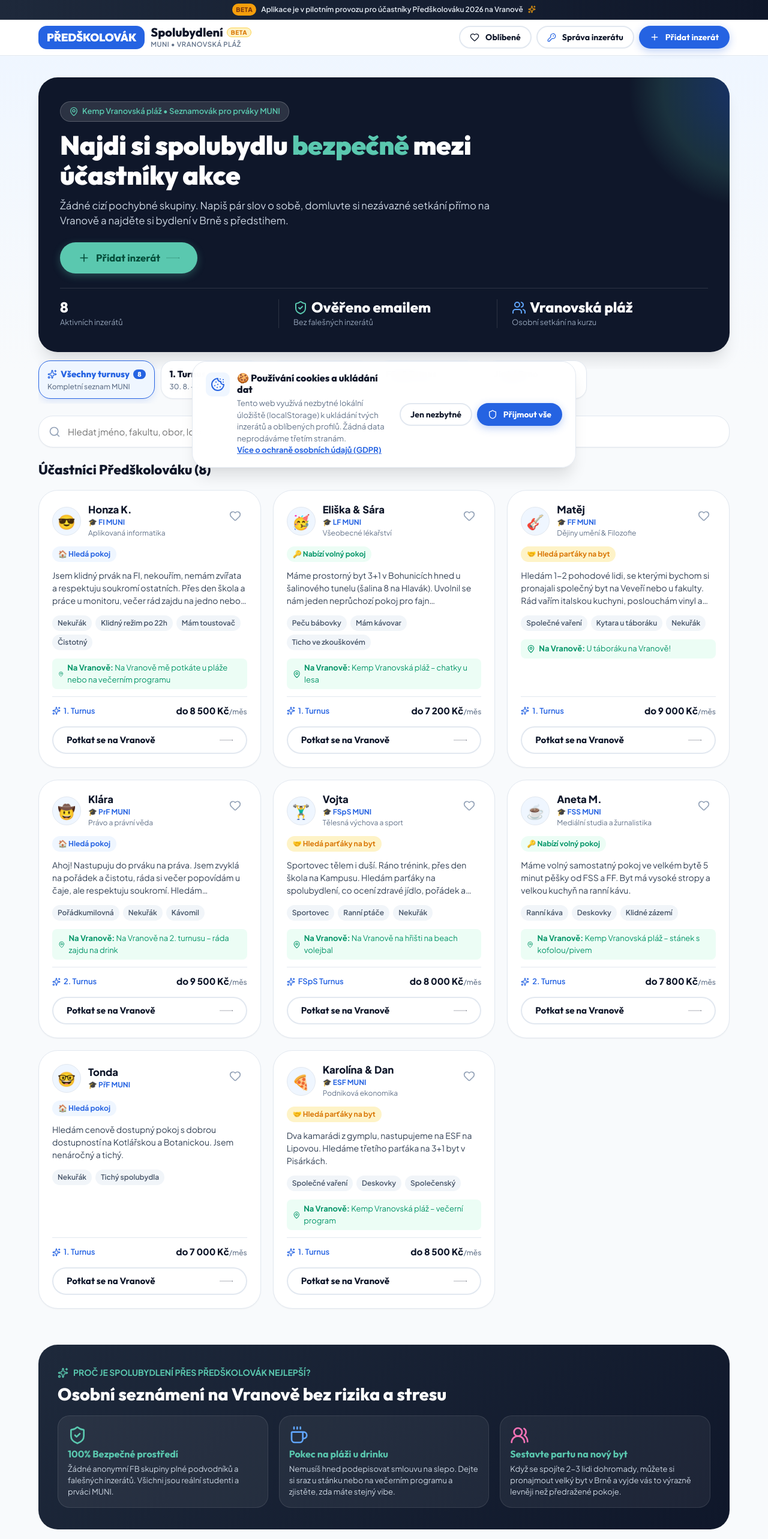
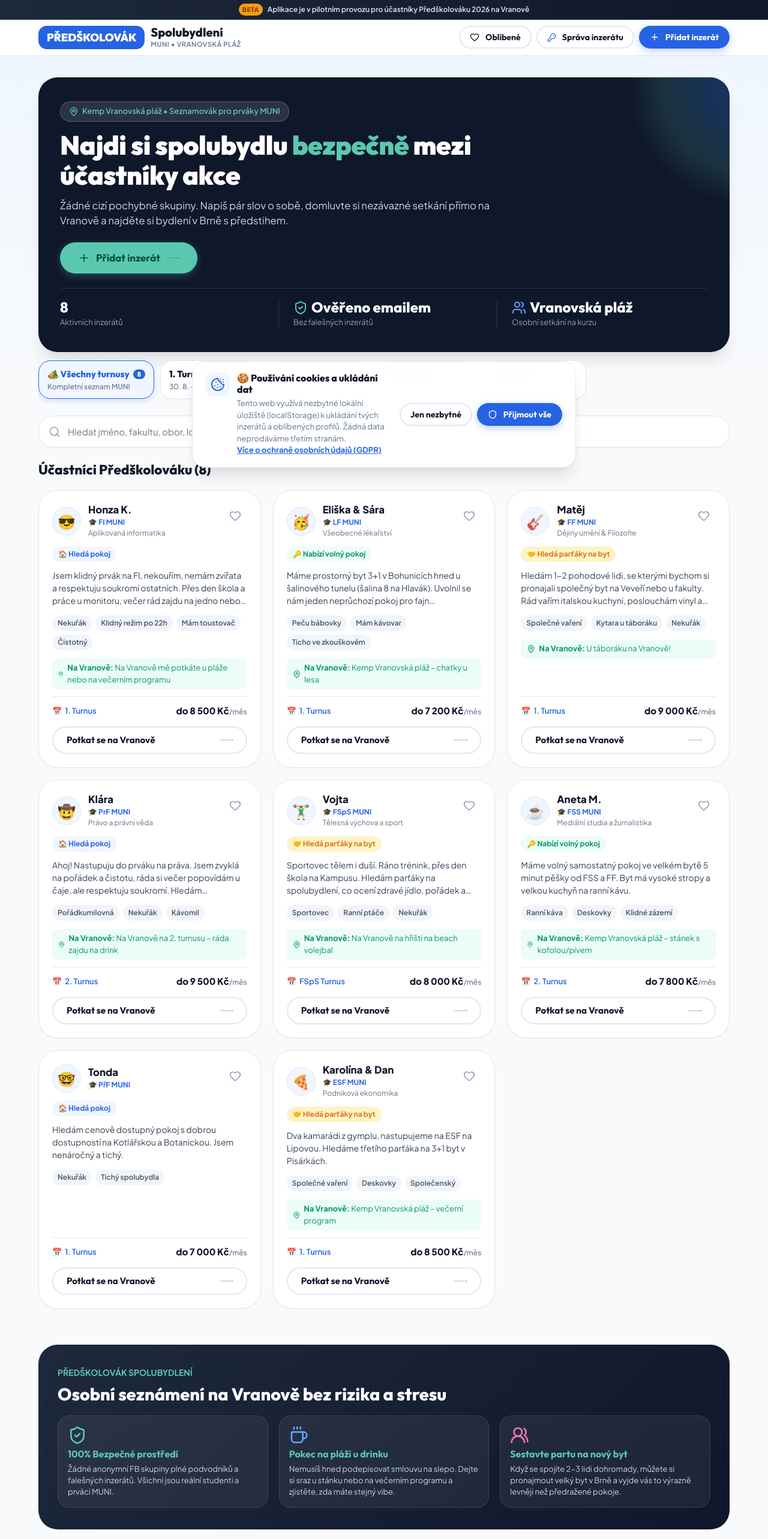
Before and after one commit to hona20/predskolovak-spolubydleni, a React (Vite) app: page / in a window 1280 px wide. Shown: the top 2566 px of the page at 60% size. Built offline with nearby package versions, Linux system fonts and the light colour scheme.

Commit message:
fix: remove duplicate BETA badge, remove Sparkles icons, fix email label, add support email, set favicon

```diff
--- a/src/components/AdSuccessModal.tsx
+++ b/src/components/AdSuccessModal.tsx
@@ -1,5 +1,5 @@
 import React, { useState } from 'react';
-import { Camera, Copy, Check, ShieldCheck, X, Sparkles } from 'lucide-react';
+import { Camera, Copy, Check, ShieldCheck, X } from 'lucide-react';
 
 interface AdSuccessModalProps {
   code: string;
@@ -55,7 +55,7 @@ export const AdSuccessModal: React.FC<AdSuccessModalProps> = ({ code, onClose })
               margin: '0 auto 12px',
             }}
           >
-            <Sparkles size={32} color="#5AC8AF" />
+            <span style={{ fontSize: '2rem' }}>🎉</span>
           </div>
 
           <h2 style={{ fontSize: '1.5rem', fontWeight: 900, marginBottom: '6px', color: 'white' }}>
--- a/src/components/CreateProfileModal.tsx
+++ b/src/components/CreateProfileModal.tsx
@@ -2,7 +2,7 @@ import React, { useState, useRef } from 'react';
 import { useProfiles } from '../context/ProfilesContext';
 import { TurnusId, ListingType, Profile } from '../types';
 import { TURNUSY, DEFAULT_AVATARS } from '../data/faculties';
-import { X, UploadCloud, Trash2, Camera, Plus, Sparkles, ShieldAlert } from 'lucide-react';
+import { X, UploadCloud, Trash2, Camera, Plus, ShieldAlert } from 'lucide-react';
 
 interface CreateProfileModalProps {
   onClose: () => void;
@@ -527,7 +527,7 @@ export const CreateProfileModal: React.FC<CreateProfileModalProps> = ({ onClose,
 
           <div className="form-group" style={{ marginBottom: '28px' }}>
             <label className="form-label">
-              <span>Email kontakt (volitelný)</span>
+              <span>Email kontakt</span>
               <span className="form-optional-tag">dobrovolné</span>
             </label>
             <input
@@ -553,7 +553,7 @@ export const CreateProfileModal: React.FC<CreateProfileModalProps> = ({ onClose,
               type="submit"
               className="btn btn-md btn-primary"
             >
-              <Sparkles size={18} />
+              <span>🏕️</span>
               <span>Vytvořit inzerát a získat kód</span>
               <svg className="btn-arrow-icon" viewBox="0 0 74.5 7.3" fill="currentColor">
                 <path d="M74.3,4.1c0.2-0.2,0.2-0.5,0-0.7l-3.2-3.2c-0.2-0.2-0.5-0.2-0.7,0s-0.2,0.5,0,0.7l2.8,2.8l-2.8,2.8c-0.2,0.2-0.2,0.5,0,0.7s0.5,0.2,0.7,0L74.3,4.1z"/>
--- a/src/components/Footer.tsx
+++ b/src/components/Footer.tsx
@@ -62,6 +62,12 @@ export const Footer: React.FC<FooterProps> = ({ onOpenLegalModal }) => {
         <p style={{ fontSize: '0.8125rem', color: '#64748b', marginTop: '6px' }}>
           Předškolovák Spolubydlení – Neoficiální komunitní aplikace pro bezpečné seznámení budoucích spolubydlících na Vranovské přehradě. 🏖️
         </p>
+        <p style={{ fontSize: '0.8125rem', color: '#64748b', marginTop: '4px' }}>
+          Podpora a nahlášení problémů:{' '}
+          <a href="mailto:zubik.jan@post.cz" style={{ color: '#60a5fa', textDecoration: 'underline' }}>
+            zubik.jan@post.cz
+          </a>
+        </p>
       </div>
     </footer>
   );
--- a/src/components/Header.tsx
+++ b/src/components/Header.tsx
@@ -1,6 +1,6 @@
 import React from 'react';
 import { useProfiles } from '../context/ProfilesContext';
-import { Plus, User, Heart, Sparkles, KeyRound } from 'lucide-react';
+import { Plus, User, Heart, KeyRound } from 'lucide-react';
 
 interface HeaderProps {
   onOpenCreateModal: () => void;
@@ -23,7 +23,6 @@ export const Header: React.FC<HeaderProps> = ({
         <span>
           Aplikace je v pilotním provozu pro účastníky Předškolováku 2026 na Vranově
         </span>
-        <Sparkles size={13} color="#F59E0B" className="d-none d-sm-inline" />
       </div>
 
       <header className="app-header">
@@ -35,7 +34,6 @@ export const Header: React.FC<HeaderProps> = ({
             <div className="brand-tagline">
               <div className="brand-title-row">
                 <span className="brand-title">Spolubydlení</span>
-                <span className="beta-badge">BETA</span>
               </div>
               <span className="brand-sub">MUNI • Vranovská pláž</span>
             </div>
--- a/src/components/ProfileCard.tsx
+++ b/src/components/ProfileCard.tsx
@@ -2,7 +2,7 @@ import React from 'react';
 import { Profile } from '../types';
 import { useProfiles } from '../context/ProfilesContext';
 import { TURNUSY } from '../data/faculties';
-import { Heart, MapPin, Sparkles } from 'lucide-react';
+import { Heart, MapPin } from 'lucide-react';
 
 interface ProfileCardProps {
   profile: Profile;
@@ -105,7 +105,7 @@ export const ProfileCard: React.FC<ProfileCardProps> = ({ profile, onSelect }) =
         {/* Meta Row: Turnus & Price */}
         <div className="card-meta-row">
           <div className="meta-turnus">
-            <Sparkles size={14} />
+            <span>📅</span>
             <span>{turnusInfo ? turnusInfo.shortName : 'Vranovská pláž'}</span>
           </div>
 
--- a/src/components/TurnusFilter.tsx
+++ b/src/components/TurnusFilter.tsx
@@ -2,7 +2,6 @@ import React from 'react';
 import { useProfiles } from '../context/ProfilesContext';
 import { TURNUSY } from '../data/faculties';
 import { TurnusId } from '../types';
-import { Sparkles } from 'lucide-react';
 
 export const TurnusFilter: React.FC = () => {
   const { filters, setFilters, profiles } = useProfiles();
@@ -23,8 +22,7 @@ export const TurnusFilter: React.FC = () => {
           >
             <div className="tab-name">
               <span style={{ display: 'flex', alignItems: 'center', gap: '6px' }}>
-                <Sparkles size={16} color="var(--p-primary)" />
-                Všechny turnusy
+                🏕️ Všechny turnusy
               </span>
               <span className="tab-badge">{getTurnusCount('all')}</span>
             </div>
--- a/src/components/VranovMeetupTips.tsx
+++ b/src/components/VranovMeetupTips.tsx
@@ -1,13 +1,12 @@
 import React from 'react';
-import { ShieldCheck, Coffee, Users2, Sparkles } from 'lucide-react';
+import { ShieldCheck, Coffee, Users2 } from 'lucide-react';
 
 export const VranovMeetupTips: React.FC = () => {
   return (
     <section className="container">
       <div className="meetup-banner">
         <div style={{ display: 'flex', alignItems: 'center', gap: '8px', color: 'var(--p-mint)', fontSize: '0.875rem', fontWeight: 700, textTransform: 'uppercase' }}>
-          <Sparkles size={18} />
-          <span>Proč je spolubydlení přes Předškolovák nejlepší?</span>
+          <span>Předškolovák Spolubydlení</span>
         </div>
 
         <h2 style={{ fontSize: '1.8rem', fontWeight: 800, marginTop: '8px', color: 'white' }}>
```
Also changed, not shown: index.html (+2 -1 lines), public/favicon.png (added).
